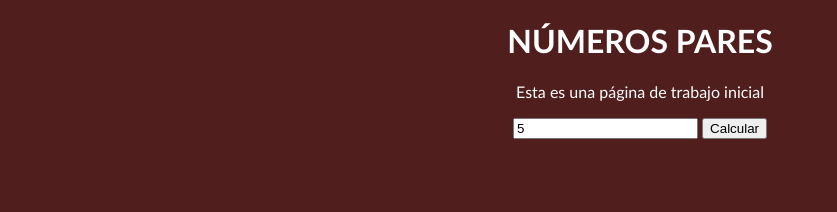
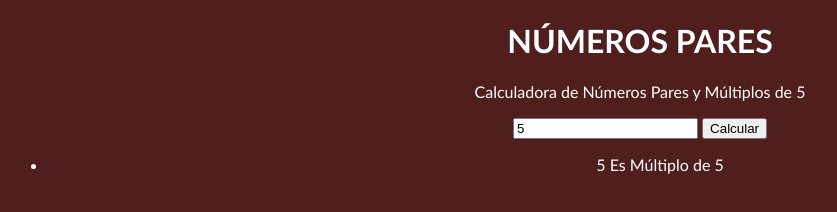
Before and after one commit to franlasso/bootcamp, a plain HTML site: page index.html in a window 1280 px wide. Both pictures are taken after typing "5" into the empty fields and a click on the button "Calcular". Shown: the whole page, without its empty margins (0-837 px from the left). Drawn offline with Linux system fonts and the light colour scheme.

Commit message:
subiendo trabajo

```diff
--- a/index.html
+++ b/index.html
@@ -8,9 +8,11 @@
 </head>
 <body>
     <h1>NÚMEROS PARES</h1>
-    <p>Esta es una página de trabajo inicial</p>
+    <p>Calculadora de Números Pares y Múltiplos de 5</p>
     <input type="number" name="entrada" id="entrada">
     <button type="button" id="btn">Calcular</button>
+    <ul id="salida">
+    </ul>
 </body>
 <script src="main.js"></script>
 </html>
--- a/main.js
+++ b/main.js
@@ -1,11 +1,23 @@
 
 let calcular =document.getElementById("btn");
 let entrada = document.getElementById("entrada");
+let salida = document.getElementById ("salida");
 let numero = 0;
 entrada.addEventListener("input", (evento)=>{
     numero = evento.target.value;
     console.log(numero);
 });
-calcular .addEventListener("click", ()=>[
-    console.log("calcular")
-])
+//ya tenemos el par, ahor vamos a poner que me diga si es par y multiplo de 5//
+calcular .addEventListener("click", ()=>{
+    let hijo = document.createElement("li")
+    if(numero%2== 0 && numero%5 ==0){
+        hijo.innerHTML = numero + " Es Par y Múltiplo de 5";
+    }else if(numero%2 ==0){
+        hijo.innerHTML = numero + " Es Par";
+    }else if (numero%5 ==0) {
+        hijo.innerHTML = numero + " Es Múltiplo de 5";
+    }else{
+        hijo.innerHTML = numero + " No es Par";
+    }
+    salida.appendChild(hijo)
+});
```
